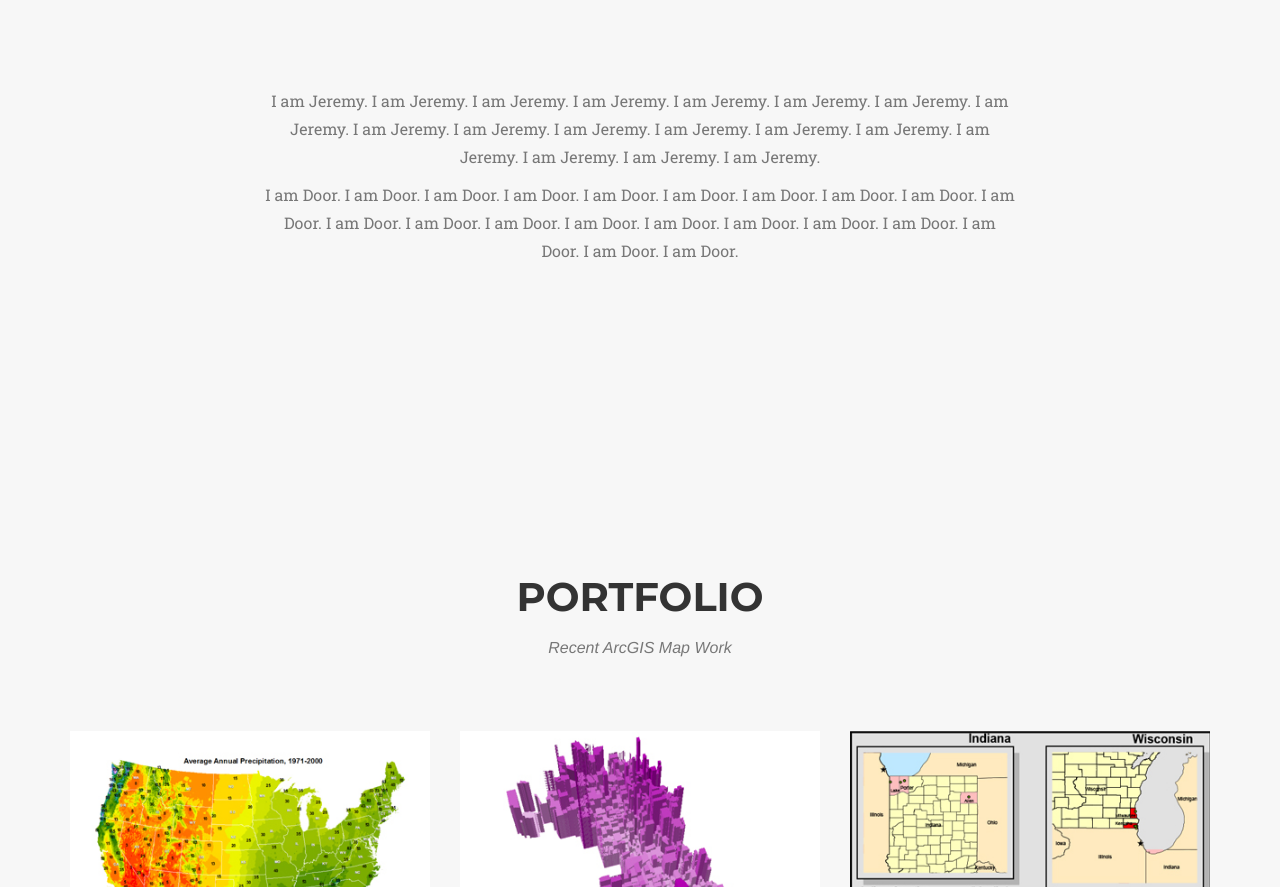
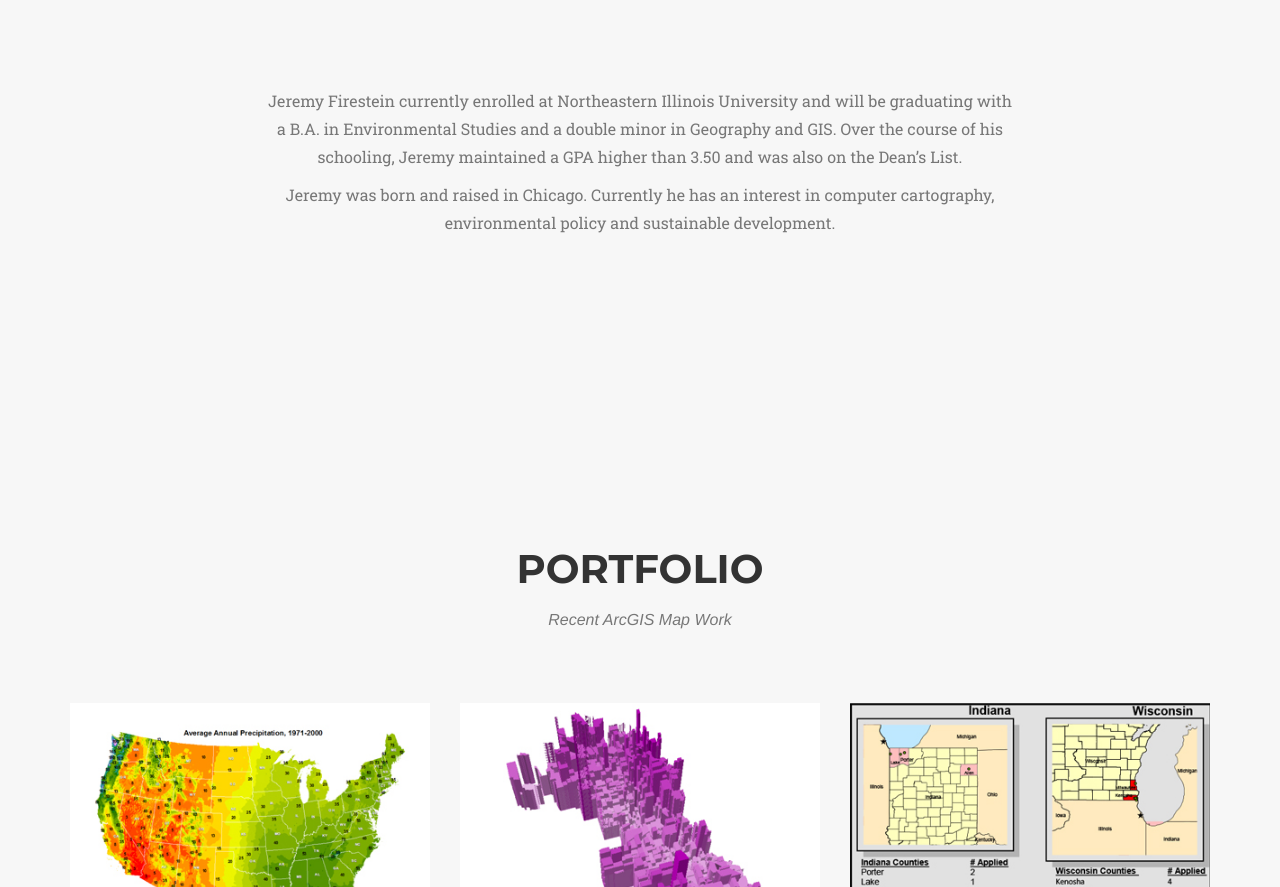
Before and after one commit to jeremyfirestein/jeremyfirestein.github.io, a plain HTML site: page index.html in a window 1280 px wide. Shown: the part 1286-2173 px from the top of the page. Drawn offline with nearby package versions, Linux system fonts and the light colour scheme; a web font is replaced by a local one.

Commit message:
new bio
new bio

```diff
--- a/index.html
+++ b/index.html
@@ -94,8 +94,8 @@
     </div>
     <div class="row">
       <div class="col-lg-8 col-lg-offset-2 text-center">
-        <p class="large text-muted">I am Jeremy. I am Jeremy. I am Jeremy. I am Jeremy. I am Jeremy. I am Jeremy. I am Jeremy. I am Jeremy. I am Jeremy. I am Jeremy. I am Jeremy. I am Jeremy. I am Jeremy. I am Jeremy. I am Jeremy. I am Jeremy. I am Jeremy. I am Jeremy.</p>
-        <p class="large text-muted">I am Door. I am Door. I am Door. I am Door. I am Door. I am Door. I am Door. I am Door. I am Door. I am Door. I am Door. I am Door. I am Door. I am Door. I am Door. I am Door. I am Door. I am Door. I am Door. I am Door. I am Door. </p>
+        <p class="large text-muted">Jeremy Firestein currently enrolled at Northeastern Illinois University and will be graduating with a B.A. in Environmental Studies and a double minor in Geography and GIS. Over the course of his schooling, Jeremy maintained a GPA higher than 3.50 and was also on the Dean’s List.</p>
+        <p class="large text-muted">Jeremy was born and raised in Chicago. Currently he has an interest in computer cartography, environmental policy and sustainable development.</p>
       </div>
     </div>
   </div>
```
